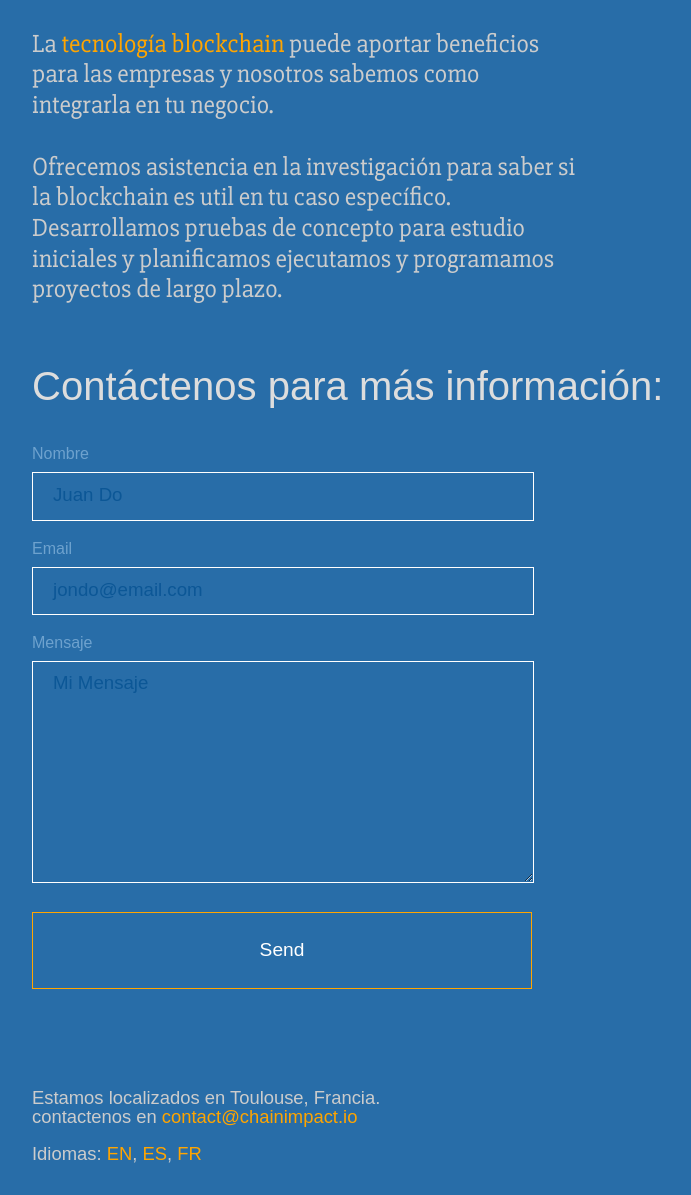
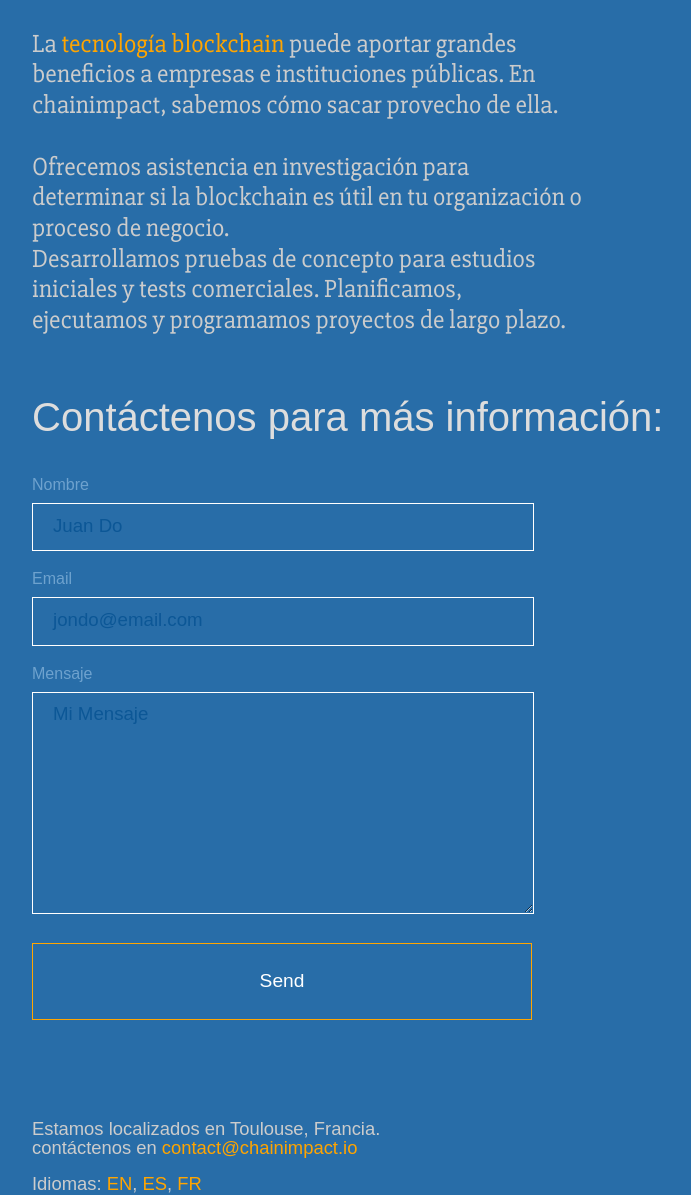
Before and after one commit to chainimpact/chainimpactio, a website: page es.html in a window 1280 px wide. Shown: the part 405-1600 px from the top of the page, without its empty margins (68-759 px from the left). Drawn offline with Linux system fonts and the light colour scheme; a web font is replaced by a local one.

Commit message:
spanish version text

```diff
--- a/es.html
+++ b/es.html
@@ -48,12 +48,14 @@
             <br>
             <br>
             <p id="description">
-                La <a href="https://es.wikipedia.org/wiki/Blockchain">tecnología blockchain</a> puede aportar beneficios para las empresas y nosotros sabemos como integrarla en tu negocio.
-                <br />
-                <br />
-                Ofrecemos asistencia en la investigación para saber si la blockchain es util en tu caso específico.
+                La <a href="https://es.wikipedia.org/wiki/Blockchain">tecnología blockchain</a> puede aportar grandes beneficios a empresas e instituciones públicas. En chainimpact, sabemos cómo sacar provecho de ella.
                 <br>
-                Desarrollamos pruebas de concepto para estudio iniciales y planificamos ejecutamos y programamos proyectos de largo plazo.
+                <br>
+
+                Ofrecemos asistencia en investigación para determinar si la blockchain es útil en tu organización o proceso de negocio.
+                <br>
+                Desarrollamos pruebas de concepto para estudios iniciales y tests comerciales. Planificamos, ejecutamos y programamos proyectos de largo plazo.
+
             </p>
 
             <br />
@@ -89,7 +91,7 @@
         <footer>
             Estamos localizados en Toulouse, Francia.
             <br>
-            contactenos en
+            contáctenos en
             <span><a href="mailto:contact@chainimpact.io?Subject=Contact"> contact@chainimpact.io</a></span>
             <br>
             <br>
```
